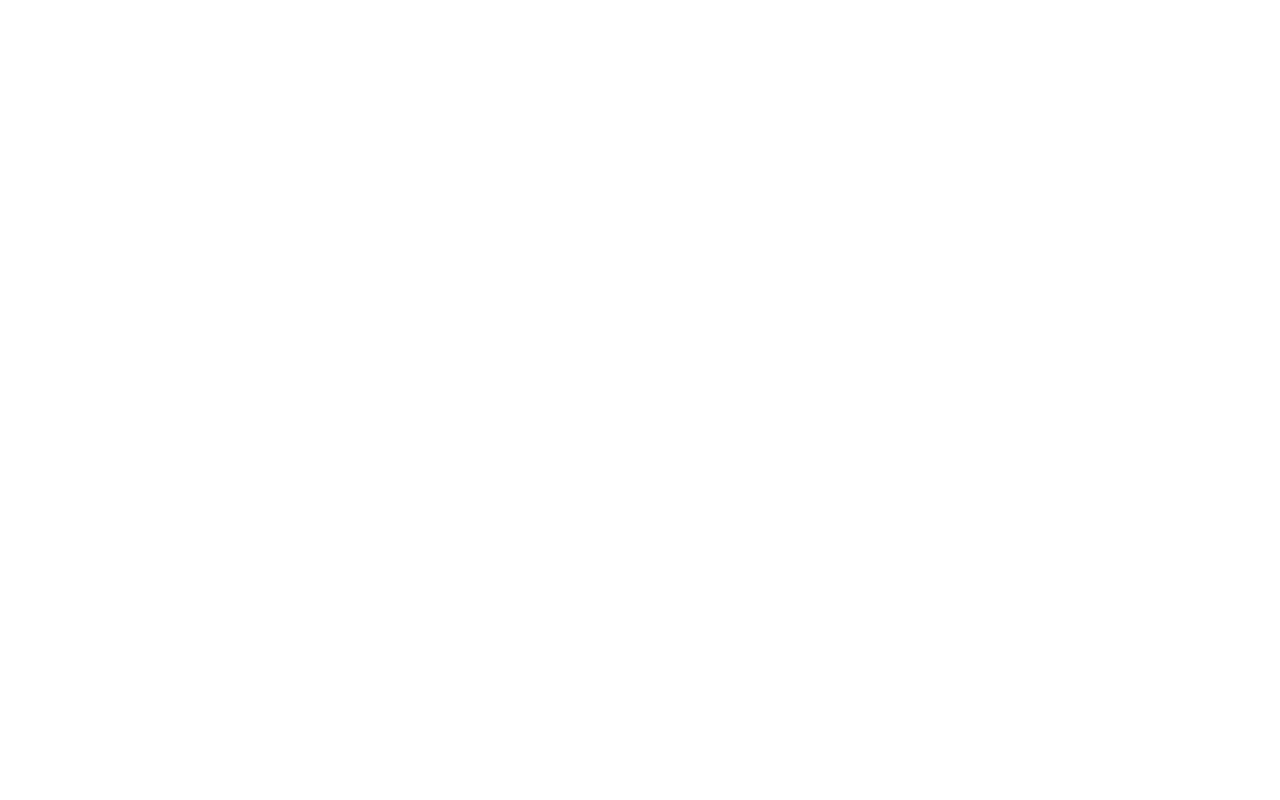
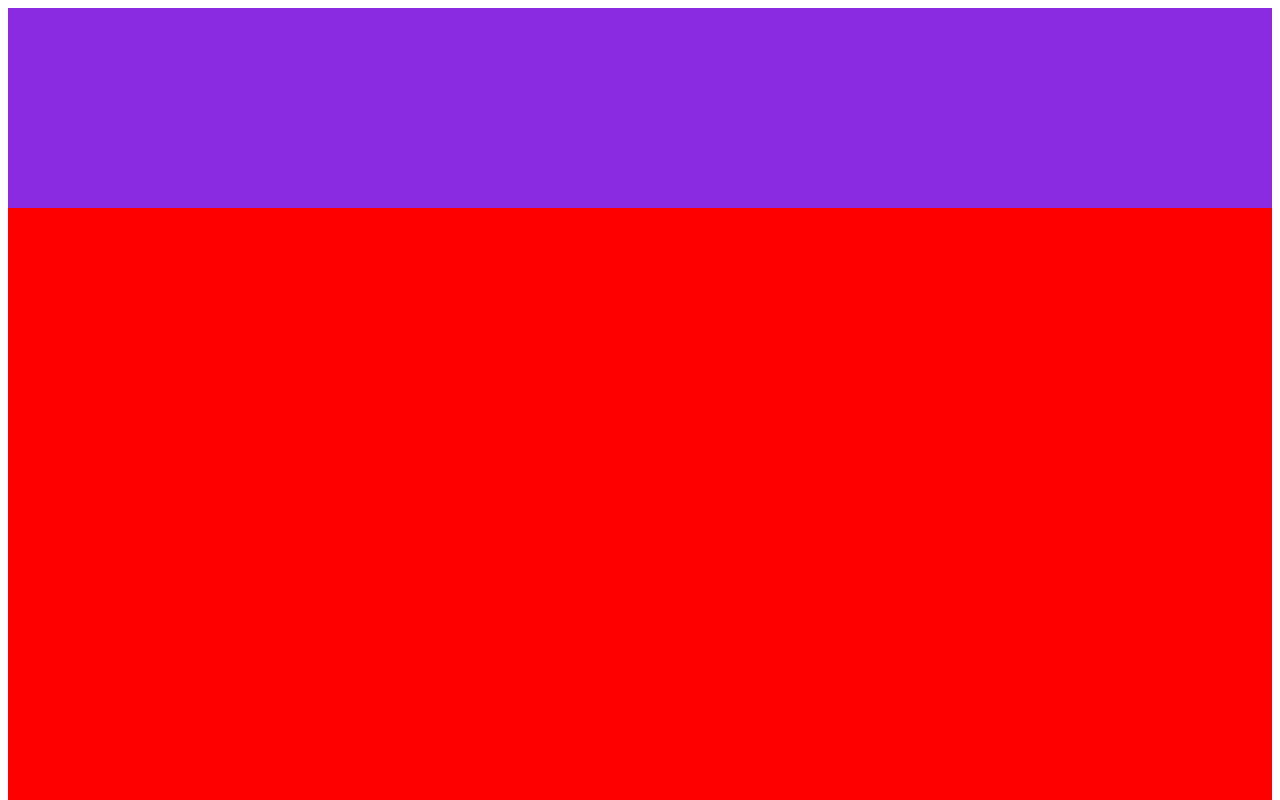
Before and after one commit to EvanCvrt/premierprojet, a plain HTML site: page index.html in a window 1280 px wide. Shown: the top 800 px of the page. Drawn offline with Linux system fonts and the light colour scheme.

Commit message:
ajout des differentes parties de la page

```diff
--- a/index.html
+++ b/index.html
@@ -1,5 +1,5 @@
 <!DOCTYPE html>
-<html lang="en">
+<html lang="fr">
 <head>
     <meta charset="UTF-8">
     <meta http-equiv="X-UA-Compatible" content="IE=edge">
--- a/style.css
+++ b/style.css
@@ -1,13 +1,19 @@
-
-#back {
-    position: absolute;
-    background-color: blueviolet;
-}
-
 #top {
     background-color:red;
+    width: 100%;
+    height: 1000px;
     display: flex;
     flex-direction: row;
     justify-content: center
 
 }
+
+#back {
+    background-color: blueviolet;
+    width: 100%;
+    height: 200px;
+
+    display: flex;
+    justify-content: flex-end;
+    flex-direction: row;
+}
```
